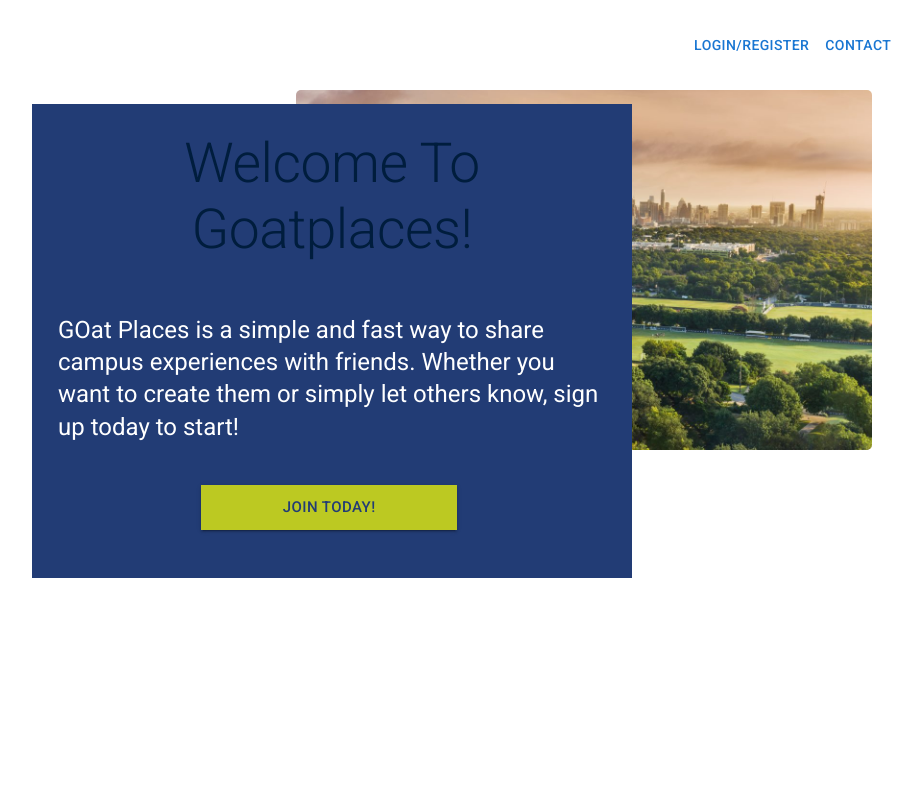
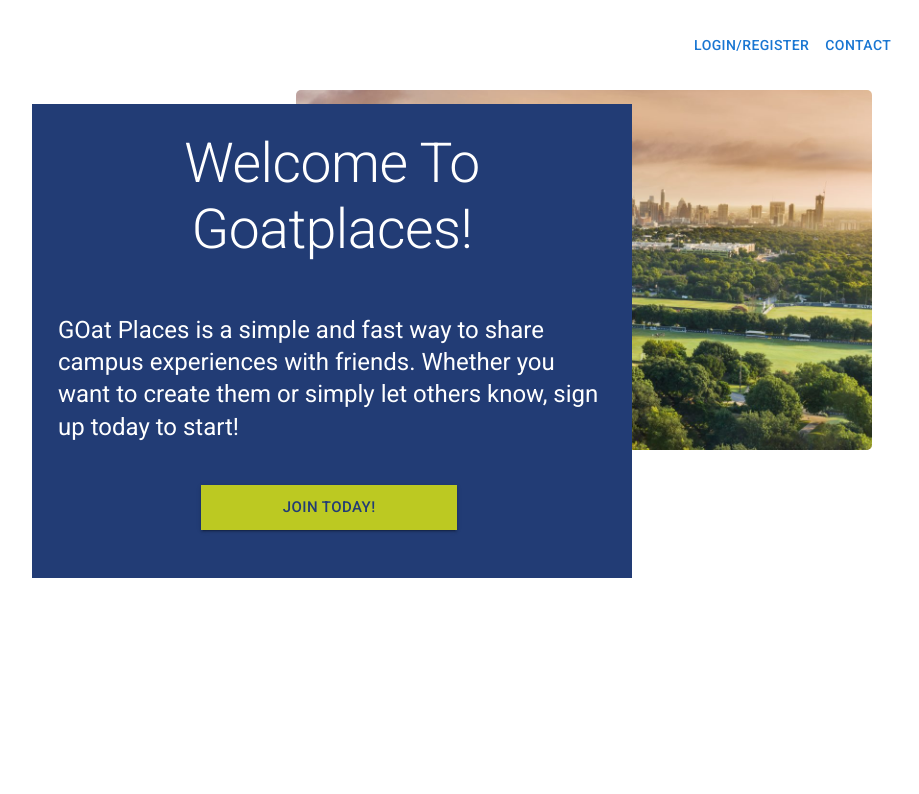
Before and after one commit to Jolvera2001/goatApp, a React (Vite) app in the folder goatappclient/: page / in a window 1280 px wide. Shown: the top 794 px of the page, without its empty margins (216-1135 px from the left). Built offline with nearby package versions, Linux system fonts and the light colour scheme.

Commit message:
Changed text to white

```diff
--- a/goatappclient/src/pages/LandingPageRedone.jsx
+++ b/goatappclient/src/pages/LandingPageRedone.jsx
@@ -179,7 +179,7 @@ export default function ButtonUsage() {
                     maxWidth="sm"
                 >
                     <Stack spacing={4}>
-                        <Typography variant='h2' sx={{ fontSize: '55.2px', padding: '10px'}}>Welcome To Goatplaces!</Typography>
+                        <Typography variant='h2' sx={{ fontSize: '55.2px', padding: '10px', color: 'white'}}>Welcome To Goatplaces!</Typography>
                         <Typography variant='h5' sx={{ padding: '10px', m: 5, }}>
                             GOat Places is a simple and fast way to share campus experiences with friends.
                             Whether you want to create them or simply let others know, sign up today to start!
```
